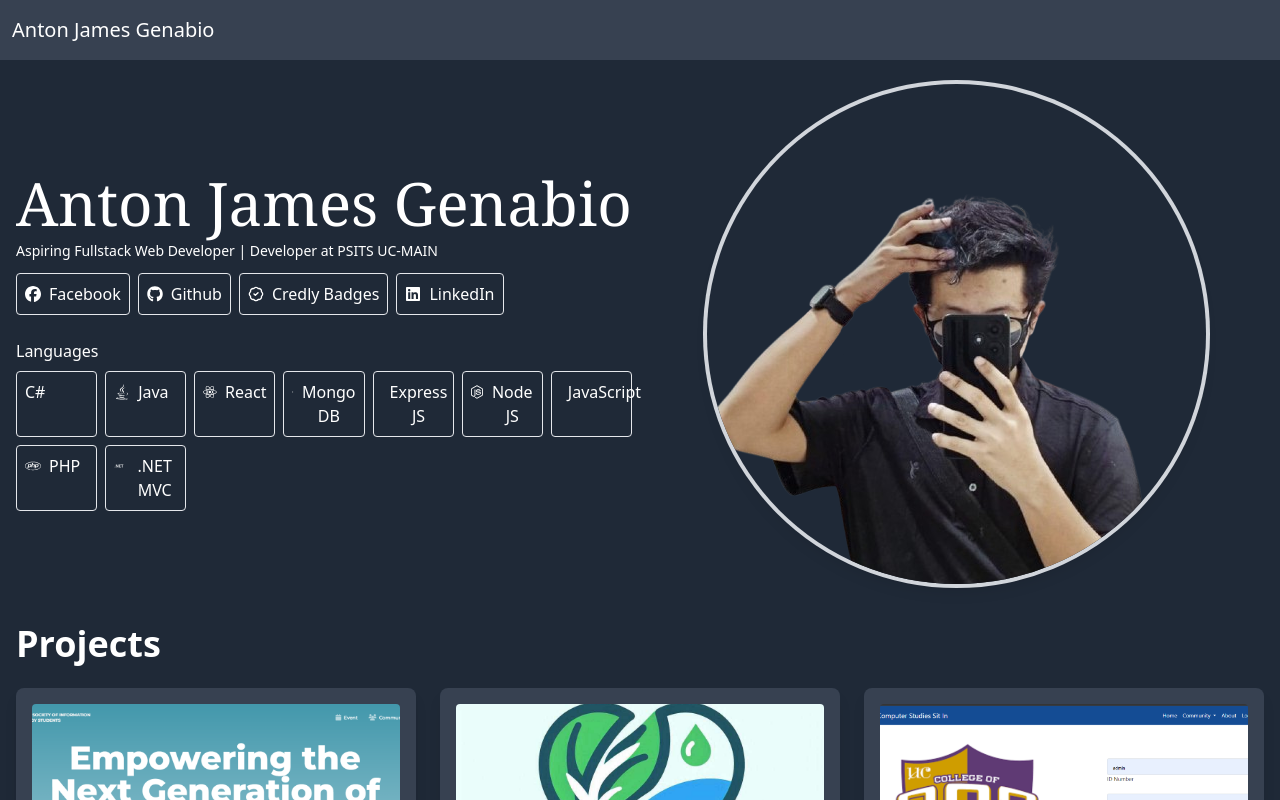
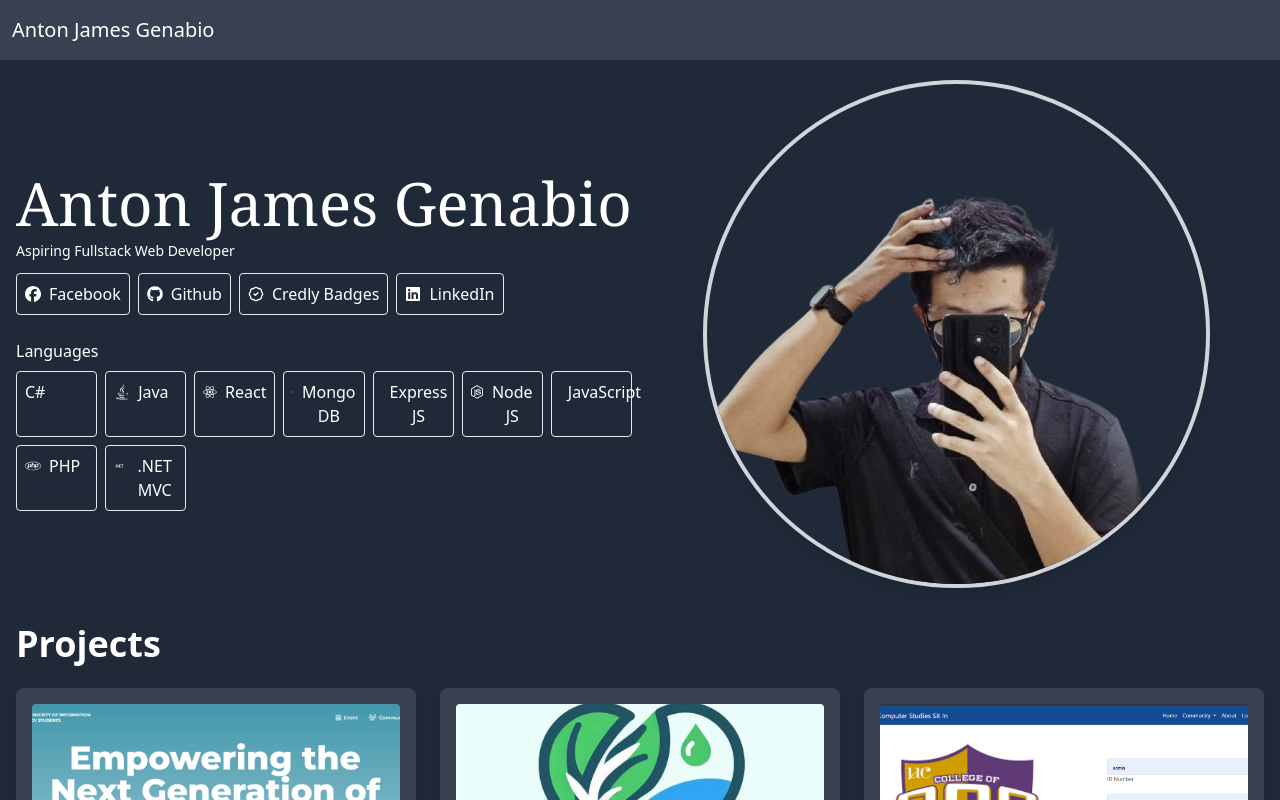
Before and after one commit to Javabutdif/portfolio, a React app: page / in a window 1280 px wide. Shown: the top 800 px of the page. Built offline with nearby package versions, Linux system fonts and the light colour scheme; the HTML template or start-up script is replaced by a standard one.

Commit message:
Update App.jsx

```diff
--- a/src/App.jsx
+++ b/src/App.jsx
@@ -43,7 +43,7 @@ function App() {
                 Anton James Genabio
               </h1>
               <p className="text-sm mt-2">
-                Aspiring Fullstack Web Developer | Developer at PSITS UC-MAIN
+                Aspiring Fullstack Web Developer
               </p>
 
               <div className="flex flex-wrap gap-2 mt-3">
```
